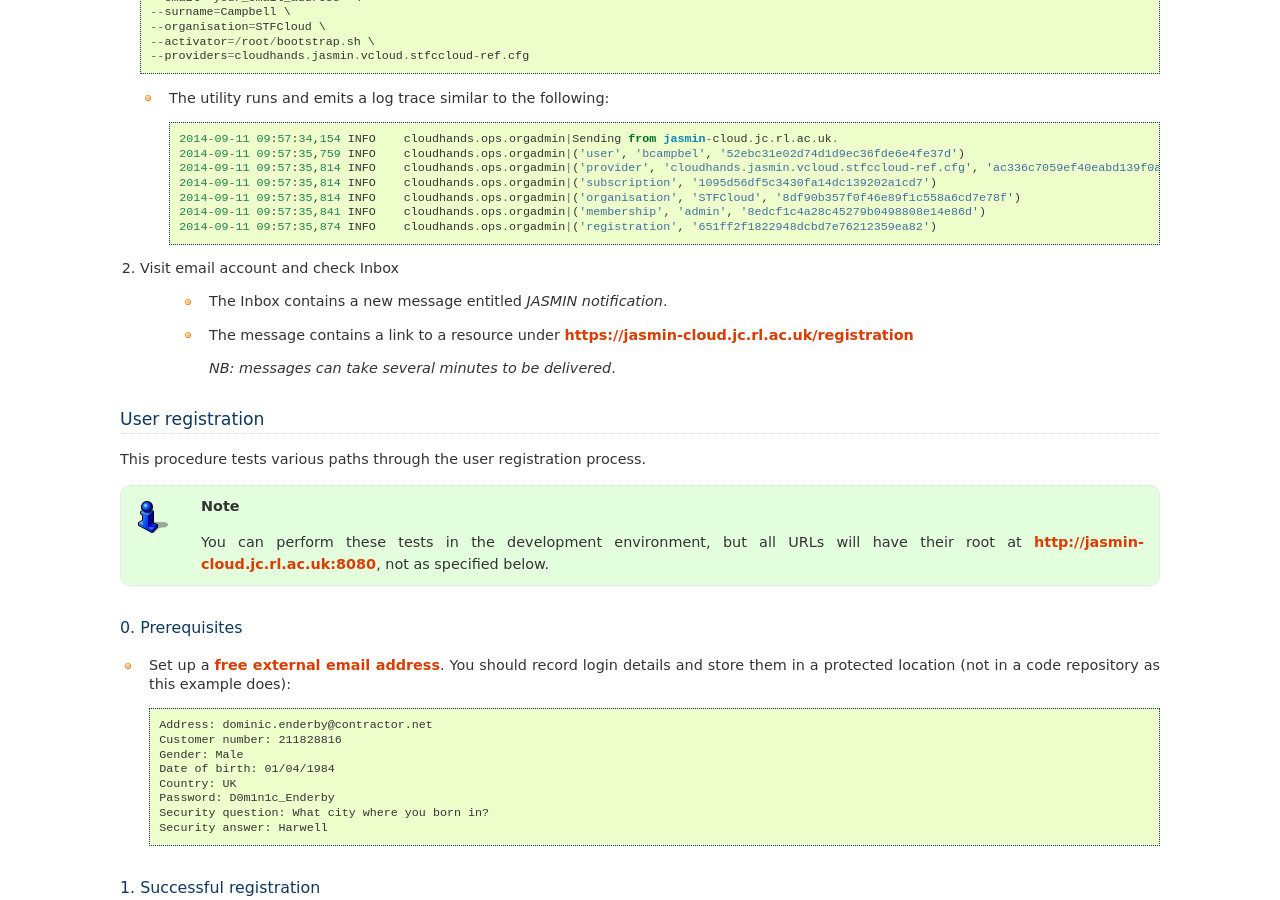
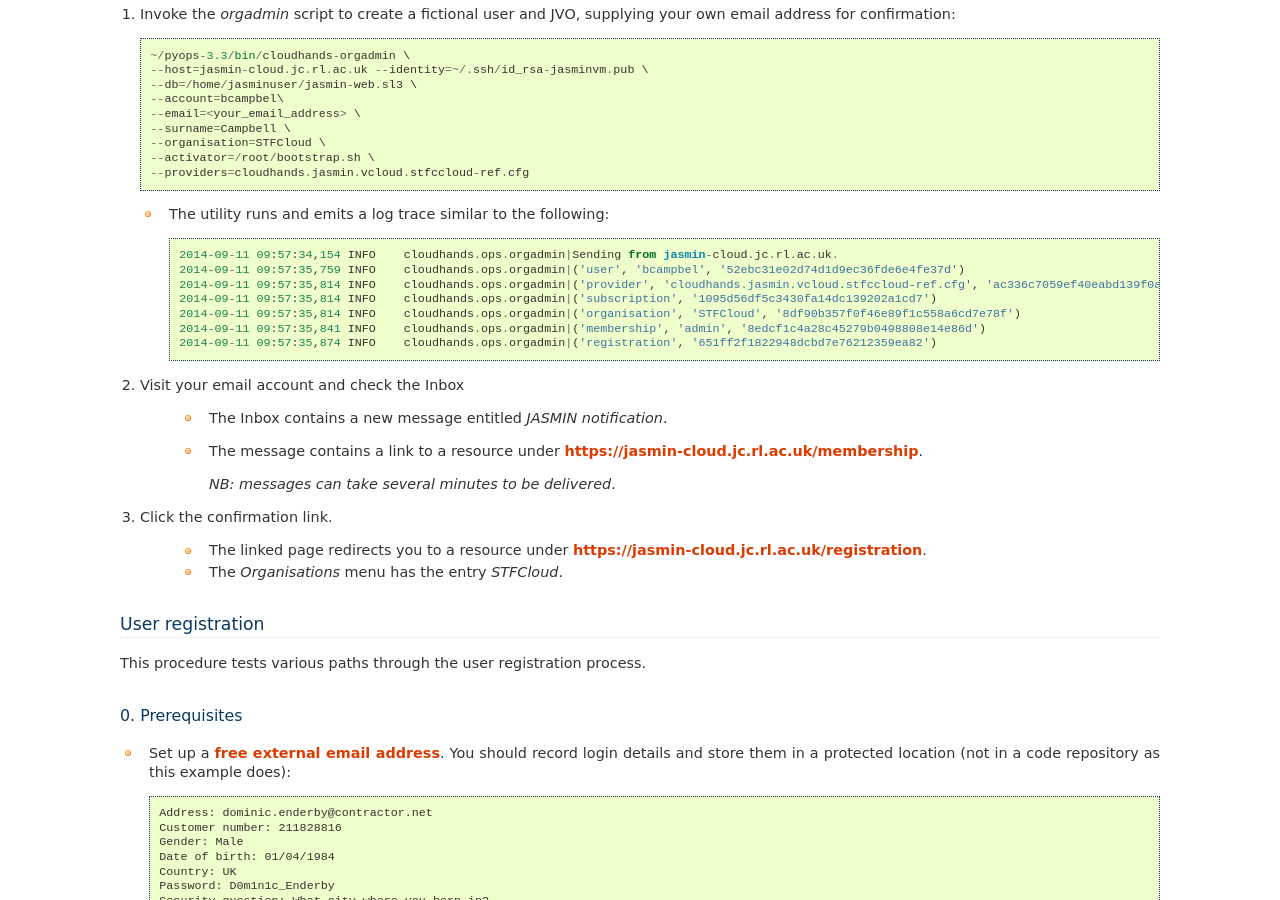
Before and after one commit to cedadev/cloudhands-ops, a Sphinx documentation site: the page built from cloudhands/ops/doc/tst-integration.rst, in a window 1280 px wide and 900 px high, scrolled down 903 px. Built offline with Sphinx 7.4.7, drawn with Linux system fonts in a browser that asks for light colours; some of the changed text lies outside the part shown.

Commit message:
Orgadmin tool now creates memberships which integrate into standard email invitation workflow. Upversion. Closes #279.

```diff
--- a/cloudhands/ops/doc/tst-integration.rst
+++ b/cloudhands/ops/doc/tst-integration.rst
@@ -8,6 +8,12 @@
 and integrated with other subsystems. The integration tests should be
 performed in the Reference environment and are a gate to promotion into
 Production.
+
+.. note::
+
+   You can perform these tests in the development environment, but all URLs
+   will have their root at http://jasmin-cloud.jc.rl.ac.uk:8080, not as
+   specified below.
 
 JVO Onboarding
 ~~~~~~~~~~~~~~
@@ -65,24 +71,24 @@
         2014-09-11 09:57:35,841 INFO    cloudhands.ops.orgadmin|('membership', 'admin', '8edcf1c4a28c45279b0498808e14e86d')
         2014-09-11 09:57:35,874 INFO    cloudhands.ops.orgadmin|('registration', '651ff2f1822948dcbd7e76212359ea82')
 
-2. Visit email account and check Inbox
+2. Visit your email account and check the Inbox
 
     * The Inbox contains a new message entitled `JASMIN notification`.
     * The message contains a link to a resource under
-      https://jasmin-cloud.jc.rl.ac.uk/registration
+      https://jasmin-cloud.jc.rl.ac.uk/membership.
 
       *NB: messages can take several minutes to be delivered*.
+
+3. Click the confirmation link.
+
+    * The linked page redirects you to a resource under
+      https://jasmin-cloud.jc.rl.ac.uk/registration.
+    * The `Organisations` menu has the entry `STFCloud`.
 
 User registration
 ~~~~~~~~~~~~~~~~~
 
 This procedure tests various paths through the user registration process.
-
-.. note::
-
-   You can perform these tests in the development environment, but all URLs
-   will have their root at http://jasmin-cloud.jc.rl.ac.uk:8080, not as
-   specified below.
 
 0. Prerequisites
 ----------------
```
Also changed, not shown: 2 other files.
